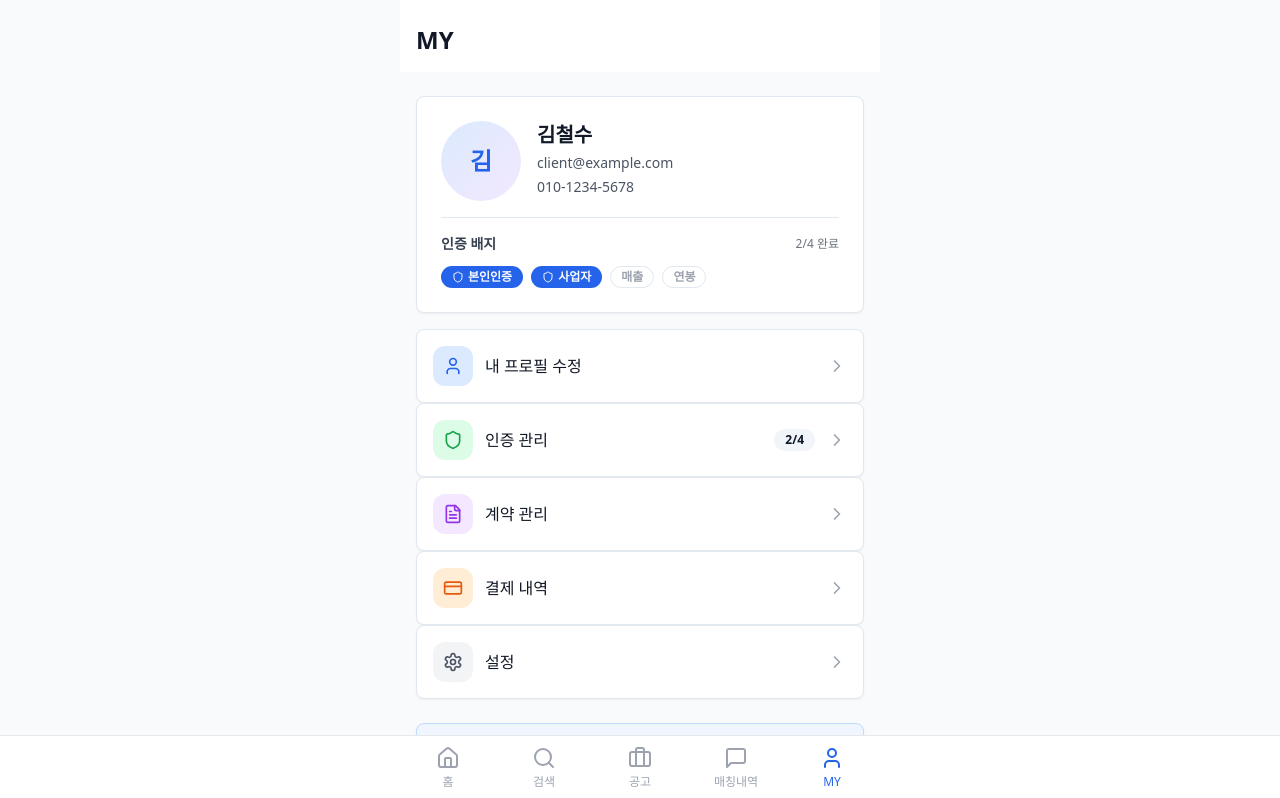
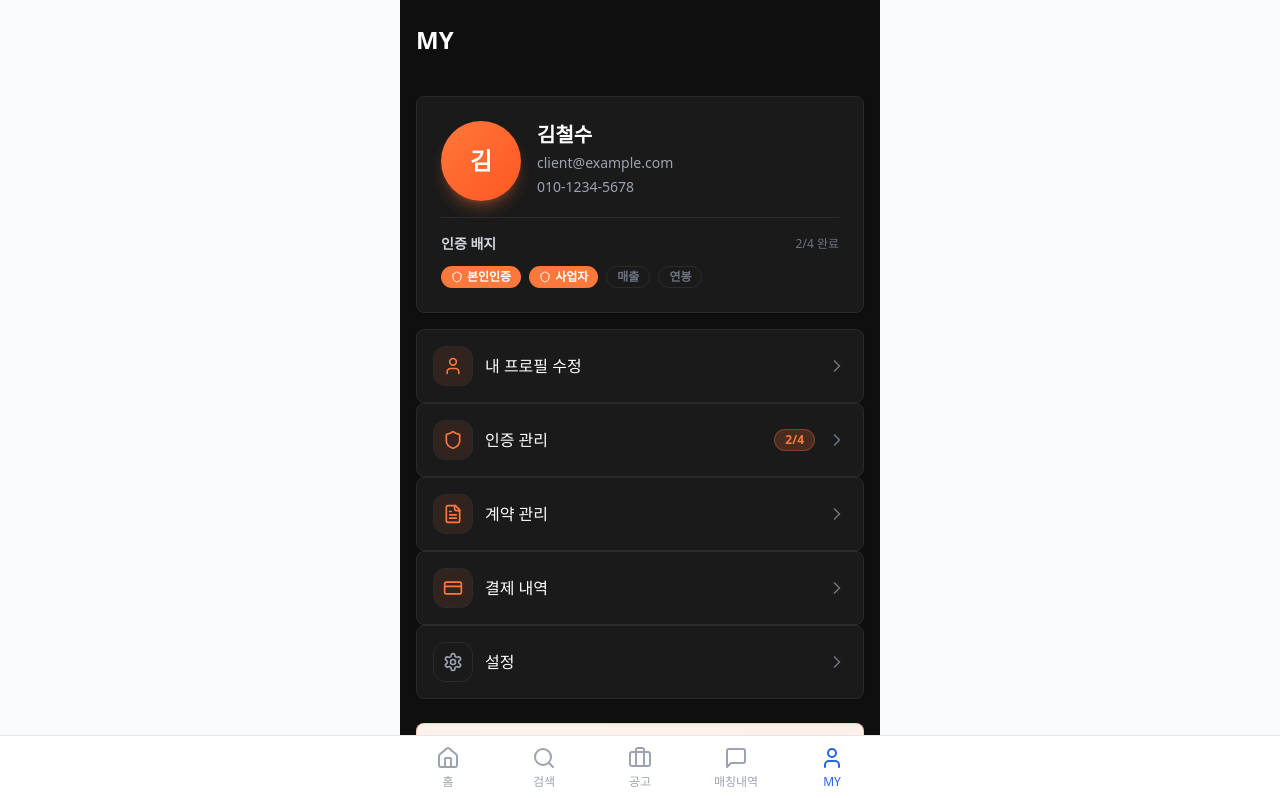
Before and after one commit to sharelounge1/haru, a React (Vite) app: page /client/my in a window 1280 px wide. Shown: the top 798 px of the page. Built offline with nearby package versions, Linux system fonts and the light colour scheme.

Commit message:
마이페이지 다크 테마 적용
- ClientMyScreen 다크 테마 적용
- 배경: #0F0F0F, 카드: #1A1A1A
- 오렌지 액센트 컬러 (#FF783B) 적용
- 인증 배지, 메뉴 아이템 스타일 통일
- 통합 경로로 변경 (/my/profile/edit, /my/contracts 등)

```diff
--- a/src/components/screens/client/ClientMyScreen.tsx
+++ b/src/components/screens/client/ClientMyScreen.tsx
@@ -40,76 +40,74 @@ export default function ClientMyScreen() {
     {
       icon: <User className="w-5 h-5" />,
       label: '내 프로필 수정',
-      path: '/client/profile/edit',
-      color: 'text-blue-600',
-      bgColor: 'bg-blue-100'
+      path: '/my/profile/edit',
+      color: 'text-[#FF783B]',
+      bgColor: 'bg-[#FF783B]/10'
     },
     {
       icon: <Shield className="w-5 h-5" />,
       label: '인증 관리',
       path: '/client/my/verifications',
       badge: `${verifiedCount}/4`,
-      color: 'text-green-600',
-      bgColor: 'bg-green-100'
+      color: 'text-[#FF783B]',
+      bgColor: 'bg-[#FF783B]/10'
     },
     {
       icon: <FileText className="w-5 h-5" />,
       label: '계약 관리',
-      path: '/client/contracts',
-      color: 'text-purple-600',
-      bgColor: 'bg-purple-100'
+      path: '/my/contracts',
+      color: 'text-[#FF783B]',
+      bgColor: 'bg-[#FF783B]/10'
     },
     {
       icon: <CreditCard className="w-5 h-5" />,
       label: '결제 내역',
-      path: '/client/payments',
-      color: 'text-orange-600',
-      bgColor: 'bg-orange-100'
+      path: '/my/payments',
+      color: 'text-[#FF783B]',
+      bgColor: 'bg-[#FF783B]/10'
     },
     {
       icon: <Settings className="w-5 h-5" />,
       label: '설정',
-      path: '/client/settings',
-      color: 'text-gray-600',
-      bgColor: 'bg-gray-100'
+      path: '/my/settings',
+      color: 'text-gray-400',
+      bgColor: 'bg-[#1A1A1A]'
     }
   ]
 
   return (
     <MobileLayout type="client">
-      <div className="bg-white">
+      <div className="bg-[#0F0F0F] min-h-screen">
         {/* Header */}
         <div className="px-4 pt-6 pb-4">
-          <h1 className="text-2xl font-bold text-gray-900">MY</h1>
+          <h1 className="text-2xl font-bold text-white">MY</h1>
         </div>
-      </div>
 
-      <div className="bg-gray-50">
         {/* Profile Card */}
         <div className="px-4 pt-6 pb-4">
-          <Card className="p-6">
+          <Card className="p-6 bg-[#1A1A1A] border-[#2A2A2A]">
             <div className="flex items-start gap-4 mb-4">
               {/* Avatar */}
-              <div className="w-20 h-20 bg-gradient-to-br from-blue-100 to-purple-100 rounded-full flex items-center justify-center flex-shrink-0">
-                <span className="text-2xl font-bold text-blue-600">
+              <div className="w-20 h-20 bg-gradient-to-br from-[#FF783B] to-[#FF5722] rounded-full flex items-center justify-center flex-shrink-0 shadow-lg shadow-[#FF783B]/30">
+                <span className="text-2xl font-bold text-white">
                   {user.name[0]}
                 </span>
               </div>
 
               {/* Info */}
               <div className="flex-1 min-w-0">
-                <h2 className="text-xl font-bold text-gray-900 mb-1">
+                <h2 className="text-xl font-bold text-white mb-1">
                   {user.name}
                 </h2>
-                <p className="text-sm text-gray-600 mb-1">{user.email}</p>
-                <p className="text-sm text-gray-600">{user.phone}</p>
+                <p className="text-sm text-gray-400 mb-1">{user.email}</p>
+                <p className="text-sm text-gray-400">{user.phone}</p>
               </div>
             </div>
 
             {/* Verification Badges */}
-            <div className="pt-4 border-t">
+            <div className="pt-4 border-t border-[#2A2A2A]">
               <div className="flex items-center justify-between mb-3">
-                <span className="text-sm font-semibold text-gray-700">인증 배지</span>
+                <span className="text-sm font-semibold text-gray-300">인증 배지</span>
                 <span className="text-xs text-gray-500">{verifiedCount}/4 완료</span>
               </div>
               <div className="flex flex-wrap gap-2">
@@ -117,7 +115,7 @@ export default function ClientMyScreen() {
                   <Badge
                     key={badge.key}
                     variant={badge.verified ? 'default' : 'outline'}
-                    className={badge.verified ? 'bg-blue-600' : 'text-gray-400'}
+                    className={badge.verified ? 'bg-[#FF783B] text-white border-0' : 'text-gray-500 border-[#2A2A2A]'}
                   >
                     {badge.verified && <Shield className="w-3 h-3 mr-1" />}
                     {badge.label}
@@ -133,22 +131,22 @@ export default function ClientMyScreen() {
           <div className="space-y-2">
             {menuItems.map((item, index) => (
               <Link key={index} to={item.path}>
-                <Card className="p-4 hover:shadow-md transition-shadow active:scale-98 transition-transform">
+                <Card className="p-4 bg-[#1A1A1A] border-[#2A2A2A] hover:border-[#FF783B]/50 hover:shadow-lg hover:shadow-[#FF783B]/10 transition-all active:scale-98">
                   <div className="flex items-center gap-3">
-                    <div className={`w-10 h-10 ${item.bgColor} rounded-xl flex items-center justify-center flex-shrink-0`}>
+                    <div className={`w-10 h-10 ${item.bgColor} rounded-xl flex items-center justify-center flex-shrink-0 border border-[#2A2A2A]`}>
                       <div className={item.color}>
                         {item.icon}
                       </div>
                     </div>
-                    <span className="flex-1 font-medium text-gray-900">
+                    <span className="flex-1 font-medium text-white">
                       {item.label}
                     </span>
                     {item.badge && (
-                      <Badge variant="secondary" className="text-xs">
+                      <Badge className="text-xs bg-[#FF783B]/20 text-[#FF783B] border border-[#FF783B]/30">
                         {item.badge}
                       </Badge>
                     )}
-                    <ChevronRight className="w-5 h-5 text-gray-400 flex-shrink-0" />
+                    <ChevronRight className="w-5 h-5 text-gray-500 flex-shrink-0" />
                   </div>
                 </Card>
               </Link>
@@ -159,18 +157,18 @@ export default function ClientMyScreen() {
         {/* Verification CTA */}
         {verifiedCount < 4 && (
           <div className="px-4 pb-6">
-            <Card className="p-4 bg-blue-50 border-blue-200">
+            <Card className="p-4 bg-gradient-to-br from-[#FF783B]/10 to-[#FF5722]/10 border-[#FF783B]/30">
               <div className="flex items-start gap-3">
-                <Award className="w-5 h-5 text-blue-600 mt-0.5 flex-shrink-0" />
+                <Award className="w-5 h-5 text-[#FF783B] mt-0.5 flex-shrink-0" />
                 <div className="flex-1">
-                  <h3 className="font-semibold text-blue-900 mb-1">
+                  <h3 className="font-semibold text-white mb-1">
                     추가 인증으로 신뢰도 UP!
                   </h3>
-                  <p className="text-sm text-blue-800 mb-3">
+                  <p className="text-sm text-gray-400 mb-3">
                     인증을 완료하면 더 많은 전문 비서에게 노출됩니다
                   </p>
                   <Link to="/client/my/verifications">
-                    <button className="text-sm font-medium text-blue-600 hover:text-blue-700">
+                    <button className="text-sm font-medium text-[#FF783B] hover:text-[#FF783B]/80">
                       인증하러 가기 →
                     </button>
                   </Link>
@@ -183,10 +181,10 @@ export default function ClientMyScreen() {
         {/* Logout Button */}
         <div className="px-4 pb-8">
           <Link to="/login">
-            <Card className="p-4 hover:bg-gray-50 transition-colors active:scale-98 transition-transform">
+            <Card className="p-4 bg-[#1A1A1A] border-[#2A2A2A] hover:bg-[#1A1A1A]/80 transition-colors active:scale-98">
               <div className="flex items-center gap-3 justify-center">
-                <LogOut className="w-5 h-5 text-gray-600" />
-                <span className="font-medium text-gray-900">로그아웃</span>
+                <LogOut className="w-5 h-5 text-gray-400" />
+                <span className="font-medium text-gray-300">로그아웃</span>
               </div>
             </Card>
           </Link>
```
